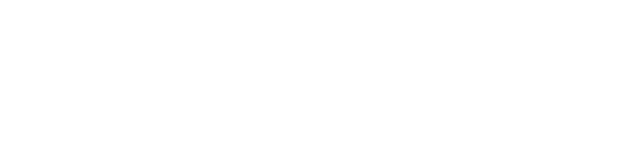
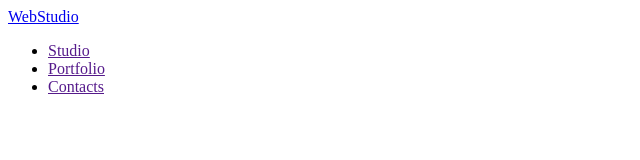
Before and after one commit to IvashkaVIP/goit-markup-hw-01, a plain HTML site: page index.html in a window 1280 px wide. Shown: the whole page, without its empty margins (0-640 px from the left). Drawn offline with Linux system fonts and the light colour scheme.

Commit message:
Update index.html

```diff
--- a/index.html
+++ b/index.html
@@ -7,6 +7,13 @@
     <title>Document</title>
 </head>
 <body>
-
+    <header>
+        <a href="/">WebStudio</a>
+        <ul>
+            <li><a href="">Studio</a></li>
+            <li><a href="">Portfolio</a></li>
+            <li><a href="">Contacts</a></li>
+        </ul>
+    </header>
 </body>
 </html>
```
